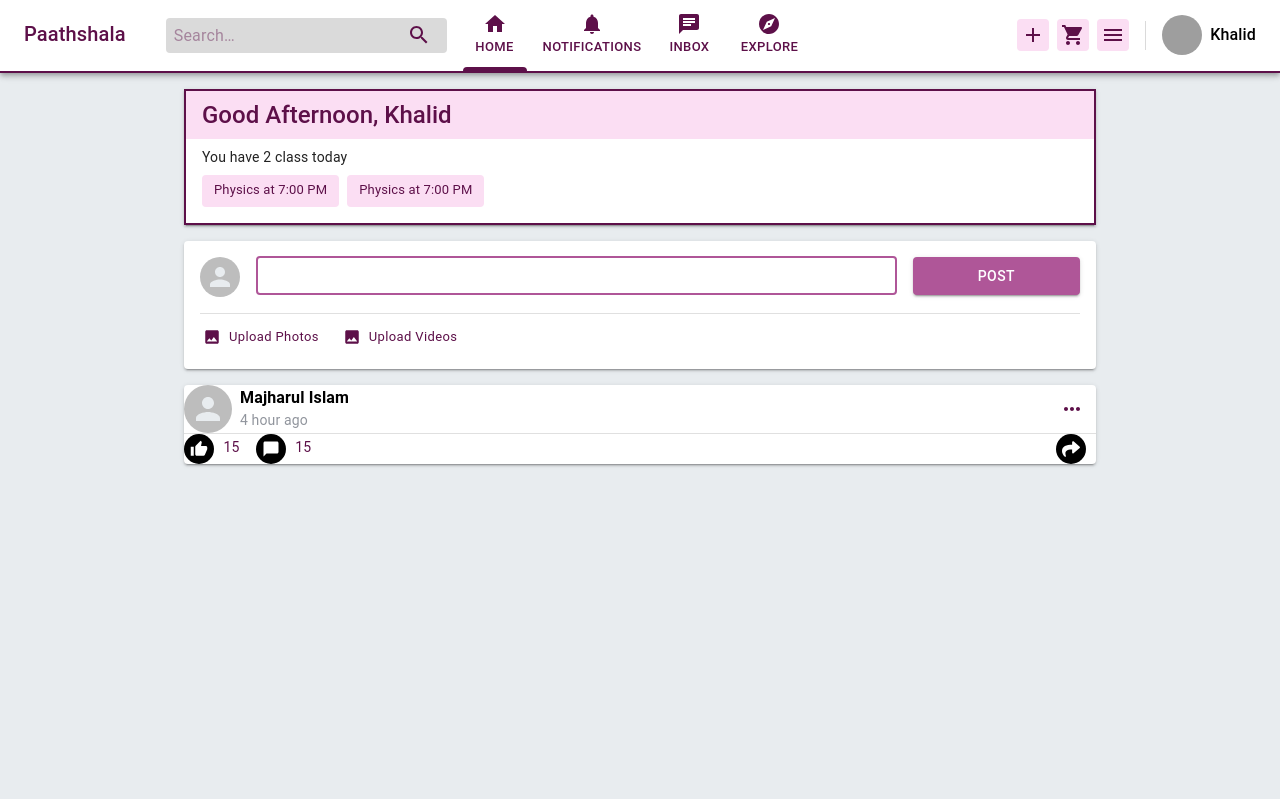
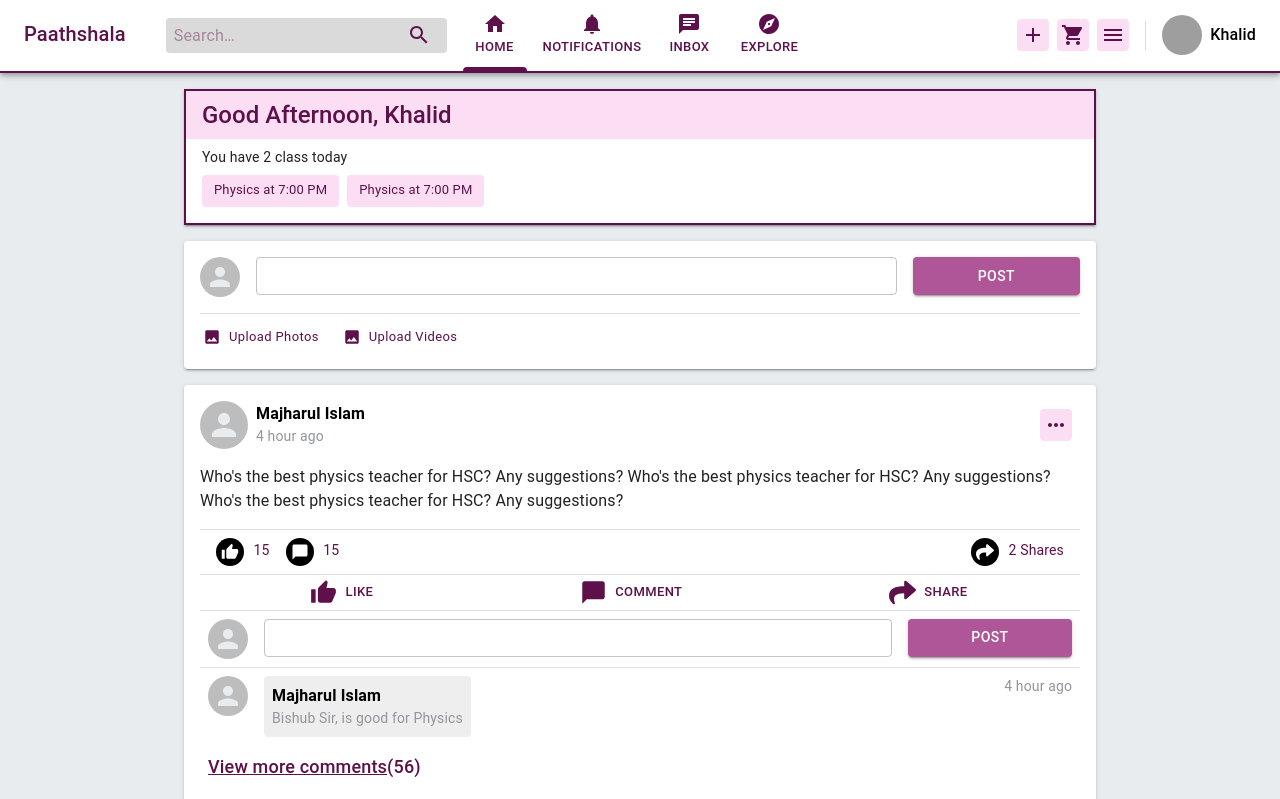
Before and after one commit to saimonazad/paathshala-frontend, a Next.js app: page /home in a window 1280 px wide. Shown: the top 799 px of the page. Built offline with nearby package versions, Linux system fonts and the light colour scheme; grey boxes are pictures that could not be loaded.

Commit message:
Coomment component added

```diff
--- /dev/null
+++ b/src/components/newsFeed/comments/index.js
@@ -0,0 +1,84 @@
+import React from "react";
+import {
+  CardHeader,
+  Avatar,
+  IconButton,
+  Typography,
+  makeStyles,
+  Box,
+  Grid,
+  Divider,
+  Button,
+  label,
+  Link,
+} from "@material-ui/core/";
+
+const useStyles = makeStyles((theme) => ({
+  root: {
+    padding: theme.spacing(2),
+  },
+  profile__name: {
+    fontWeight: 600,
+    fontSize: 16,
+    color: theme.palette.common.black,
+  },
+  post__time: {
+    fontSize: 14,
+    color: theme.palette.text.gray,
+  },
+  profile__img: {
+    marginRight: theme.spacing(2),
+  },
+  bg: {
+    backgroundColor: theme.palette.other.gallery,
+    padding: theme.spacing(1),
+    borderRadius: 4,
+  },
+  viewMoreComments: {
+    fontWeight: 500,
+    fontSize: 18,
+    marginTop: theme.spacing(2)
+  },
+}));
+const Comments = () => {
+  const classes = useStyles();
+  const preventDefault = (event) => event.preventDefault();
+
+  return (
+    <>
+      <Box display="flex" justifyContent="space-between">
+        <Box display="flex">
+          <Box>
+            <Avatar src="" inline className={classes.profile__img} />
+          </Box>
+          <Box className={classes.bg}>
+            <Typography component="h2" className={classes.profile__name}>
+              Majharul Islam
+            </Typography>
+            <Typography component="h3" className={classes.post__time}>
+              Bishub Sir, is good for Physics
+            </Typography>
+          </Box>
+        </Box>
+        <Box>
+          <Typography component="h3" className={classes.post__time}>
+            4 hour ago
+          </Typography>
+        </Box>
+      </Box>
+      <Typography className={classes.viewMoreComments}>
+        <Link
+          href="#"
+          onClick={preventDefault}
+          underline="always"
+          color="secondary"
+        >
+          View more comments
+        </Link>
+        (56)
+      </Typography>
+    </>
+  );
+};
+
+export default Comments;
--- a/src/components/newsFeed/feed/index.js
+++ b/src/components/newsFeed/feed/index.js
@@ -17,10 +17,12 @@ import ThumbUpIcon from "@material-ui/icons/ThumbUp";
 import MoreHorizIcon from "@material-ui/icons/MoreHoriz";
 import { FontAwesomeIcon } from "@fortawesome/react-fontawesome";
 import { faShare } from "@fortawesome/free-solid-svg-icons";
-
-
+import Post from "../post";
+import Comments from "../comments";
 const useStyles = makeStyles((theme) => ({
-
+  root: {
+    padding: theme.spacing(2),
+  },
   profile__name: {
     fontWeight: 600,
     fontSize: theme.spacing(2),
@@ -38,12 +40,23 @@ const useStyles = makeStyles((theme) => ({
   btn__like: {
     backgroundColor: theme.palette.common.black,
     color: theme.palette.common.white,
-    height: theme.spacing(3.75),
-    width: theme.spacing(3.75),
+    height: theme.spacing(3.5),
+    width: theme.spacing(3.5),
     marginRight: theme.spacing(1.2),
   },
   btn__group: {
     marginRight: theme.spacing(2),
+  },
+  divider: {},
+  status: {
+    margin: theme.spacing(2, 0),
+    color: theme.palette.text.mineShaft,
+  },
+  appbar_rightIcon: {
+    backgroundColor: theme.palette.secondary.light,
+    borderRadius: theme.spacing(0.5),
+    padding: theme.spacing(0.5),
+    marginRight: theme.spacing(1),
   },
 }));
 
@@ -51,7 +64,12 @@ const Feed = () => {
   const classes = useStyles();
 
   return (
-    <Box bgcolor="background.box" boxShadow={2} borderRadius={4} >
+    <Box
+      bgcolor="background.box"
+      boxShadow={2}
+      borderRadius={4}
+      className={classes.root}
+    >
       <Box display="flex" alignItems="center" justifyContent="space-between">
         <Box display="flex" alignItems="center">
           <Box>
@@ -72,8 +90,20 @@ const Feed = () => {
           </IconButton>
         </Box>
       </Box>
-      <Divider />
-      <Box display="flex" alignItems="center" justifyContent="space-between">
+      <Typography className={classes.status}>
+        Who's the best physics teacher for HSC? Any suggestions? Who's the best
+        physics teacher for HSC? Any suggestions? Who's the best physics teacher
+        for HSC? Any suggestions?
+      </Typography>
+      <Divider className={classes.divider} />
+      <Box
+        display="flex"
+        alignItems="center"
+        justifyContent="space-between"
+        ml={1}
+        mr={1}
+        p={1}
+      >
         <Box>
           <label htmlFor="icon-button-file" className={classes.btn__group}>
             <IconButton
@@ -99,6 +129,7 @@ const Feed = () => {
           </label>
         </Box>
         <Box>
+          <label htmlFor="icon-button-file">
             <IconButton
               className={classes.btn__like}
               color="primary"
@@ -107,7 +138,57 @@ const Feed = () => {
             >
               <FontAwesomeIcon icon={faShare} style={{ fontSize: "18px" }} />
             </IconButton>
+            2 Shares
+          </label>
         </Box>
+      </Box>
+      <Divider className={classes.divider} />
+      <Box
+        display="flex"
+        alignItems="center"
+        justifyContent="space-around"
+        ml={1}
+        mr={1}
+      >
+        <Button
+          size="small"
+          color="secondary"
+          classes={{ root: classes.button, label: classes.label }}
+          startIcon={
+            <ThumbUpIcon
+              style={{ fontSize: "27px", verticalAlign: "middle" }}
+            />
+          }
+        >
+          Like
+        </Button>
+        <Button
+          size="small"
+          color="secondary"
+          classes={{ root: classes.button, label: classes.label }}
+          startIcon={<ChatBubbleIcon style={{ fontSize: "27px" }} />}
+        >
+          Comment
+        </Button>
+        <Button
+          size="small"
+          color="secondary"
+          classes={{ root: classes.button, label: classes.label }}
+          startIcon={
+            <FontAwesomeIcon icon={faShare} style={{ fontSize: "27px" }} />
+          }
+        >
+          Share
+        </Button>
+      </Box>
+
+      <Divider className={classes.divider} />
+      <Box p={1}>
+        <Post />
+      </Box>
+      <Divider className={classes.divider} />
+      <Box p={1}>
+        <Comments />
       </Box>
     </Box>
   );
--- a/src/components/newsFeed/feeds/index.js
+++ b/src/components/newsFeed/feeds/index.js
@@ -3,8 +3,11 @@ import Feed from '../feed'
 
 const Feeds = () => {
     return (
-        <Feed/>
-    )
+      <>
+        <Feed />
+        <Feed group />
+      </>
+    );
 }
 
 export default Feeds
--- a/src/components/newsFeed/post/index.js
+++ b/src/components/newsFeed/post/index.js
@@ -25,6 +25,7 @@ const useStyles = makeStyles((theme) => ({
   divider: {
     margin: theme.spacing(2, 0, 1, 0),
   },
+
 }));
 
 const Post = () => {
--- a/src/utils/theme.js
+++ b/src/utils/theme.js
@@ -24,6 +24,7 @@ const theme = createMuiTheme({
     other: {
       grey: "#DADADA",
       DoveGray: "#707070",
+      gallery: "#EEEEEE",
     },
     error: {
       main: red.A400,
```
Lines whose indentation alone changed are shown as unchanged.
